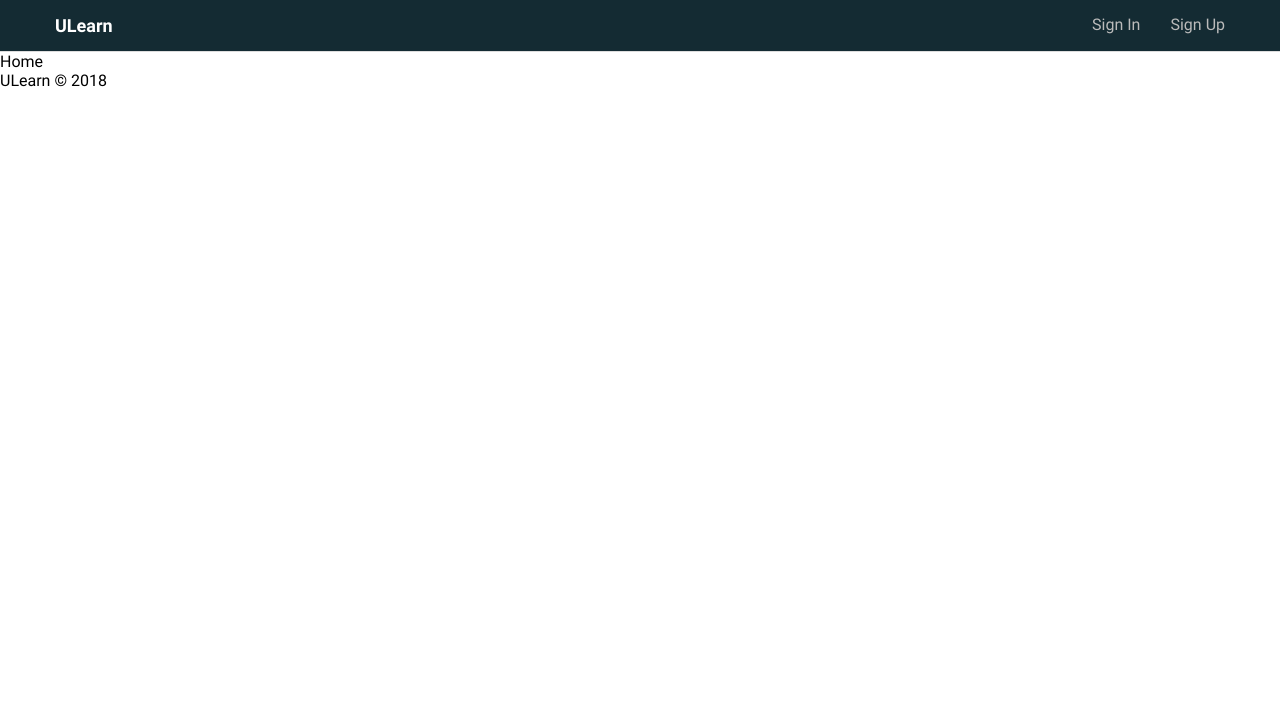
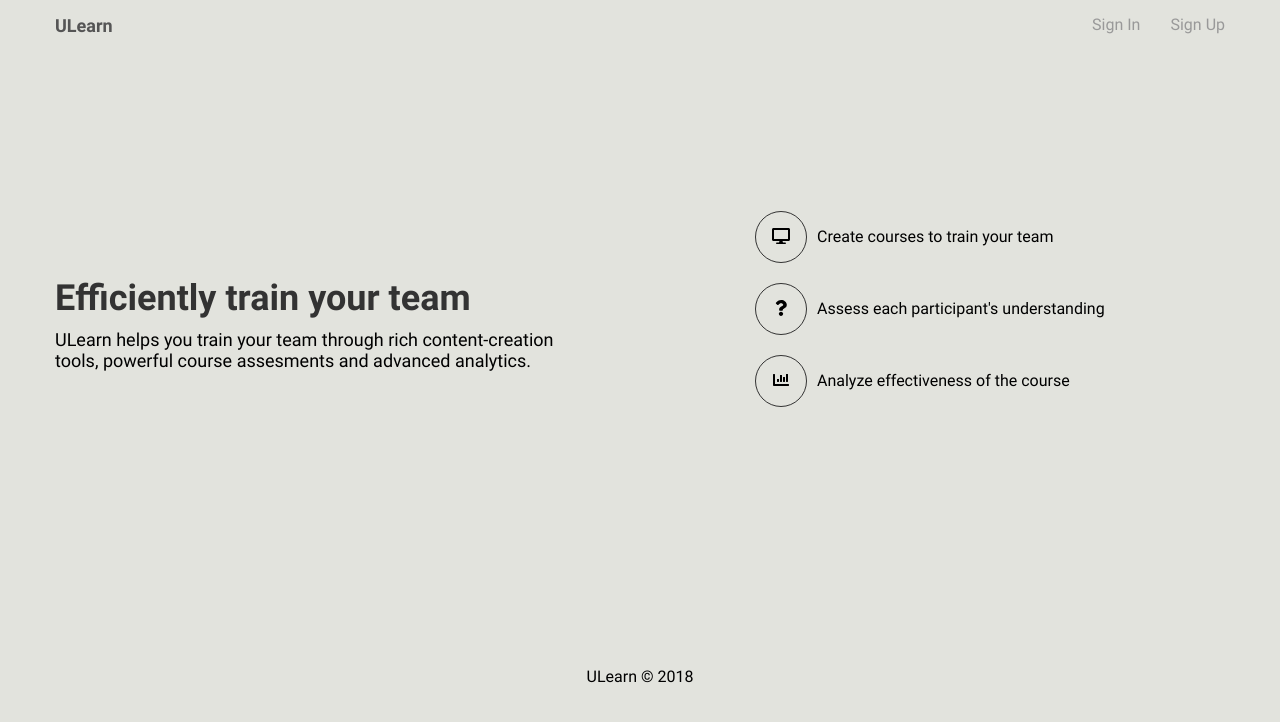
Before and after one commit to sv-uml/ULearn, a React app in the folder src/client/: page / in a window 1280 px wide. Shown: the top 722 px of the page. Built offline with nearby package versions, Linux system fonts and the light colour scheme.

Commit message:
[Week 4] Update front-page

```diff
--- a/src/client/components/global/Header.css
+++ b/src/client/components/global/Header.css
@@ -1,7 +1,4 @@
 nav.header {
-    background: #142b33;
-    border-bottom: 1px solid #dddddd;
-    color: #ffffff;
 	width: 100%;
 }
 
@@ -10,7 +7,6 @@ nav.header > .container {
 }
 
 nav.header .header-logo {
-    color: #ffffff;
     font-size: 18px;
     font-weight: 700;
 }
@@ -22,18 +18,18 @@ nav.header .header-links {
 }
 
 nav.header .header-item {
-    color: #ffffff;
+    color: #555555;
     display: block;
     padding: 15px;
     text-decoration: none;
 }
 
 nav.header .header-links > .header-item {
-    color: #bbbbbb;
+    color: #999999;
 }
 
 nav.header .header-links > .header-item:hover {
-    color: #ffffff;
+    color: #555555;
 }
 
 nav.header .links {
--- a/src/client/components/global/Header.tsx
+++ b/src/client/components/global/Header.tsx
@@ -1,6 +1,5 @@
 import * as React from "react";
 import { Link } from "react-router-dom";
-import { Dropdown, dropdownItem } from "../../misc/Dropdown";
 import "./Header.css";
 
 export class HeaderComponent extends React.Component {
--- a/src/client/layout/App.tsx
+++ b/src/client/layout/App.tsx
@@ -5,15 +5,11 @@ import { router } from "../components/global/Route";
 import "./layout.css";
 
 export const Content = () => (
-    <div className="global-container" id="app_context">
-        <div className="content">
-            <div className="area">
-                {router.map((route, num) => (
-                    <Route key={num} path={route.path} exact={route.exact} component={route.main} />
-                ))}
-            </div>
-            <footer>ULearn &copy; 2018</footer>
-        </div>
+    <div className="container" id="app_context">
+        {router.map((route, num) => (
+            <Route key={num} path={route.path} exact={route.exact} component={route.main} />
+        ))}
+        <footer>ULearn &copy; 2018</footer>
     </div>
 );
 
--- a/src/client/layout/layout.css
+++ b/src/client/layout/layout.css
@@ -1,7 +1,13 @@
 html, body {
 	font-family: 'Roboto', sans-serif;
+	height: 100%;
 	margin: 0;
 	padding: 0;
+	width: 100%;
+}
+
+body {
+	background-color: #e2e3dd;
 }
 
 @font-face {
@@ -22,3 +28,52 @@ html, body {
 	margin: 0 auto;
 	width: 1200px;
 }
+
+.front-page {
+	align-items: center;
+	display: flex;
+	justify-content: space-between;
+	padding-top: 10rem;
+	padding-left: 15px;
+	padding-right: 15px;
+	width: 100%;
+}
+
+.front-page .text-banner {
+	font-size: 18px;
+	width: 500px;
+}
+
+.front-page .text-banner h1 {
+	color: #333333;
+	font-size: 36px;
+	margin: 10px 0;
+}
+
+.front-page .diagram {
+	width: 500px;
+}
+
+.front-page .diagram .diagram-item {
+	align-items: baseline;
+	display: flex;
+	margin-bottom: 20px;
+}
+
+.front-page .diagram .diagram-icon {
+	border: 1px solid #333333;
+	border-radius: 100%;
+	height: 50px;
+	line-height: 50px;
+	text-align: center;
+	width: 50px;
+}
+
+.front-page .diagram .diagram-text {
+	margin-left: 10px;
+}
+
+footer {
+	margin-top: 15em;
+	text-align: center;
+}
--- a/src/client/package.json
+++ b/src/client/package.json
@@ -8,6 +8,9 @@
   },
   "author": "ulearn",
   "devDependencies": {
+    "@fortawesome/fontawesome-svg-core": "^1.2.8",
+    "@fortawesome/free-solid-svg-icons": "^5.5.0",
+    "@fortawesome/react-fontawesome": "^0.1.3",
     "@types/body-parser": "^1.17.0",
     "@types/jwt-decode": "^2.2.1",
     "@types/react": "^16.7.6",
--- a/src/client/views/HomeView.tsx
+++ b/src/client/views/HomeView.tsx
@@ -1,5 +1,12 @@
 import * as React from "react";
 import { UserService } from "../services/user";
+import { FontAwesomeIcon } from "@fortawesome/react-fontawesome";
+import { library } from "@fortawesome/fontawesome-svg-core";
+import { faDesktop, faQuestion, faChartBar } from "@fortawesome/free-solid-svg-icons";
+
+library.add(faDesktop);
+library.add(faQuestion);
+library.add(faChartBar);
 
 interface IHomeState {
     feedLoading: boolean
@@ -26,6 +33,27 @@ export class HomeViewComponent extends React.Component<{}, IHomeState> {
     }
 
     render() {
-        return <div>Home</div>
+        return <section className="front-page">
+            <div className="text-banner">
+                <h1>Efficiently train your team</h1>
+                <span>ULearn helps you train your team through
+                    rich content-creation tools, powerful course assesments
+                    and advanced analytics.</span>
+            </div>
+            <div className="diagram">
+                <div className="diagram-item">
+                    <span className="diagram-icon"><FontAwesomeIcon icon="desktop" /></span>
+                    <span className="diagram-text">Create courses to train your team</span>
+                </div>
+                <div className="diagram-item">
+                    <span className="diagram-icon"><FontAwesomeIcon icon="question" /></span>
+                    <span className="diagram-text">Assess each participant's understanding</span>
+                </div>
+                <div className="diagram-item">
+                    <span className="diagram-icon"><FontAwesomeIcon icon="chart-bar" /></span>
+                    <span className="diagram-text">Analyze effectiveness of the course</span>
+                </div>
+            </div>
+        </section>
     }
 }
--- a/src/client/webpack.config.js
+++ b/src/client/webpack.config.js
@@ -25,6 +25,10 @@ module.exports = {
                         outputPath: "fonts/"
                     }
                 }]
+            },
+            {
+                test: /\.(png|svg|jpg|gif)$/,
+                use: [ "file-loader" ]
             }
         ]
     },
```
Also changed, not shown: src/client/layout/assets/home.jpg (added), 1 other file (tests, documents, lock files or other folders).
